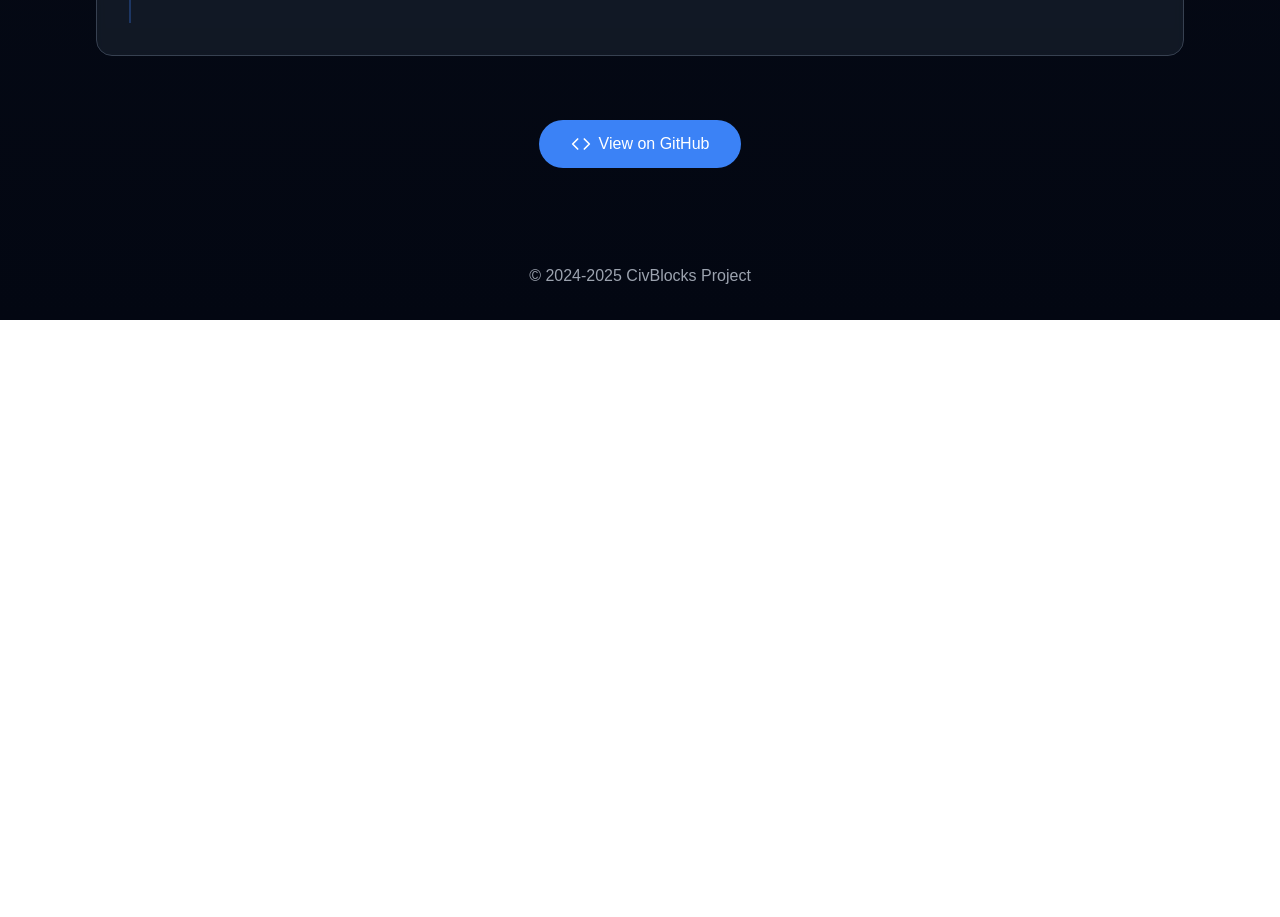
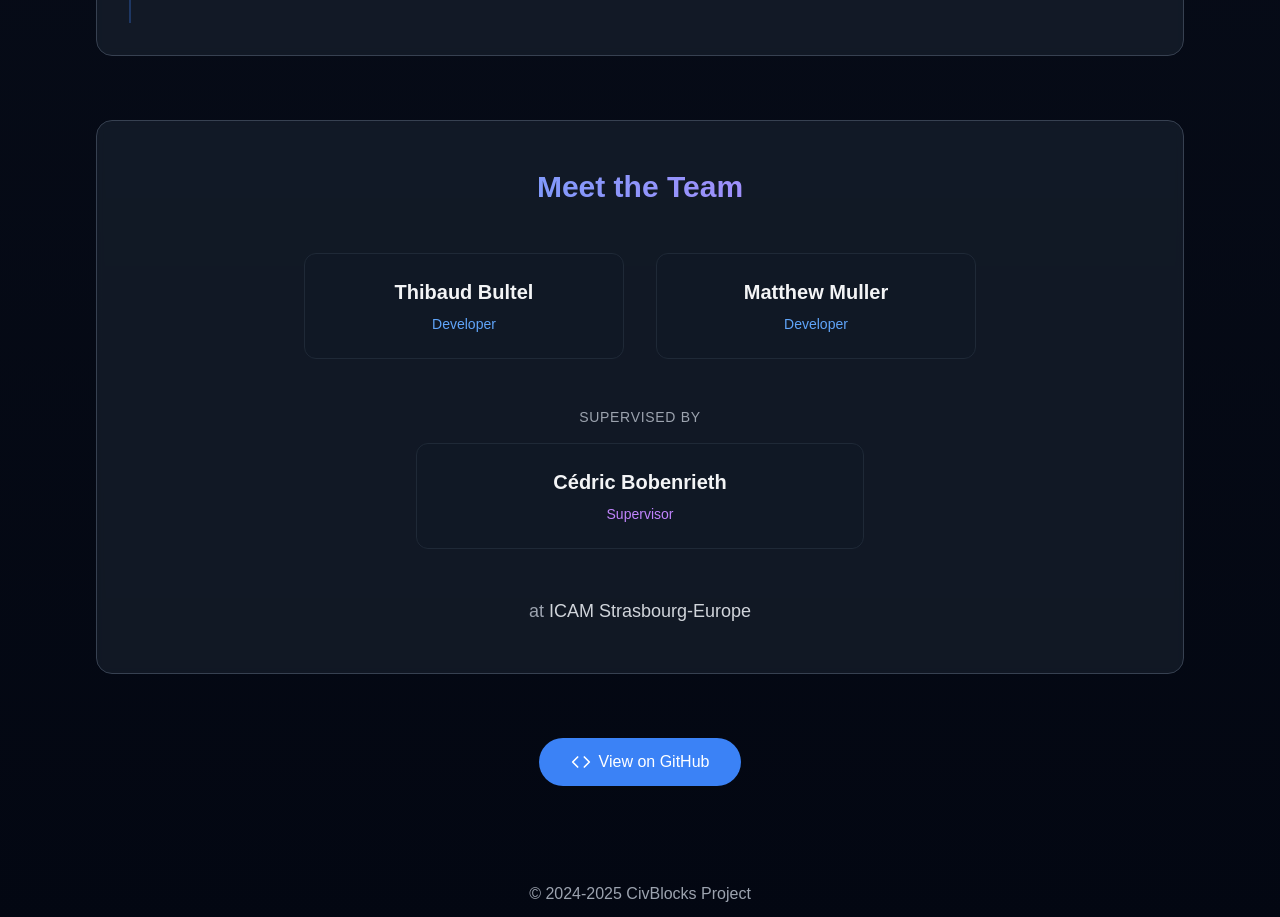
Before and after one commit to Fleymar/civblocks-frontend, a Next.js app: page / in a window 1280 px wide. Shown: the part 3240-4157 px from the top of the page. Before the commit the page ends 3560 px from the top, so only its background shows below. Built offline with nearby package versions, Linux system fonts and the light colour scheme.

Commit message:
added a team section

```diff
--- /dev/null
+++ b/src/app/TeamSection.tsx
@@ -0,0 +1,130 @@
+"use client";
+
+import { useState } from 'react';
+import { Linkedin, Github, X } from 'lucide-react';
+
+interface TeamMember {
+  id: number;
+  name: string;
+  role: string;
+  linkedin: string;
+  github: string;
+}
+
+const TeamSection = () => {
+  const [selectedMember, setSelectedMember] = useState<TeamMember | null>(null);
+
+  const team = [
+    {
+      id: 1,
+      name: "Thibaud Bultel",
+      role: "Developer",
+      linkedin: "https://www.linkedin.com/in/thibaud-bultel-ab4837222/",
+      github: "https://github.com/Fleymar"
+    },
+    {
+      id: 2,
+      name: "Matthew Muller",
+      role: "Developer",
+      linkedin: "https://www.linkedin.com/in/mtwmuller/",
+      github: "https://github.com/Peace0fCake"
+    },
+    {
+      id: 3,
+      name: "Cédric Bobenrieth",
+      role: "Supervisor",
+      linkedin: "https://www.linkedin.com/in/c%C3%A9dric-bobenrieth-a487abb8/",
+      github: "https://github.com/Ciclarion"
+    }
+  ];
+
+  return (
+    <div className="w-full bg-gray-800/50 backdrop-blur-sm p-12 rounded-2xl border border-gray-700">
+      <div className="text-center max-w-2xl mx-auto">
+        <h2 className="text-3xl font-bold bg-clip-text text-transparent bg-gradient-to-r from-blue-400 to-purple-400 mb-12">
+          Meet the Team
+        </h2>
+
+        <div className="grid grid-cols-1 gap-12">
+          {/* Developers Section */}
+          <div className="grid grid-cols-2 gap-8">
+            {team.slice(0, 2).map(member => (
+              <button
+                key={member.id}
+                onClick={() => setSelectedMember(member)}
+                className="group relative p-6 bg-gray-900/50 rounded-xl border border-gray-800 hover:border-blue-500/50 transition-all duration-300 hover:shadow-[0_0_30px_-5px_rgba(59,130,246,0.2)]"
+              >
+                <div className="absolute inset-0 bg-gradient-to-br from-blue-500/10 to-purple-500/10 rounded-xl opacity-0 group-hover:opacity-100 transition-opacity duration-300" />
+                <h3 className="text-xl font-semibold text-gray-100 mb-2 relative z-10">{member.name}</h3>
+                <p className="text-blue-400 text-sm relative z-10">{member.role}</p>
+              </button>
+            ))}
+          </div>
+
+          {/* Supervisor Section */}
+          <div className="flex flex-col items-center space-y-4">
+            <p className="text-gray-400 text-sm uppercase tracking-wider">Supervised by</p>
+            <button
+              onClick={() => setSelectedMember(team[2])}
+              className="group relative p-6 bg-gray-900/50 rounded-xl border border-gray-800 hover:border-purple-500/50 transition-all duration-300 hover:shadow-[0_0_30px_-5px_rgba(147,51,234,0.2)] w-full max-w-md"
+            >
+              <div className="absolute inset-0 bg-gradient-to-br from-purple-500/10 to-blue-500/10 rounded-xl opacity-0 group-hover:opacity-100 transition-opacity duration-300" />
+              <h3 className="text-xl font-semibold text-gray-100 mb-2 relative z-10">{team[2].name}</h3>
+              <p className="text-purple-400 text-sm relative z-10">{team[2].role}</p>
+            </button>
+          </div>
+
+          <div className="text-gray-400 text-lg">
+            at <span className="text-gray-300 font-medium">ICAM Strasbourg-Europe</span>
+          </div>
+        </div>
+      </div>
+
+      {/* Member Card Modal */}
+      {selectedMember && (
+        <div className="fixed inset-0 bg-black/60 backdrop-blur-sm flex items-center justify-center z-50 p-4"
+             onClick={(e) => e.target === e.currentTarget && setSelectedMember(null)}>
+          <div className="bg-gray-800/90 backdrop-blur-sm p-8 rounded-2xl border border-gray-700 max-w-sm w-full relative"
+               onClick={e => e.stopPropagation()}>
+            <button
+              onClick={() => setSelectedMember(null)}
+              className="absolute top-4 right-4 p-2 rounded-full bg-gray-700/50 hover:bg-gray-700 transition-colors text-gray-400 hover:text-gray-300"
+            >
+              <X className="w-5 h-5" />
+            </button>
+
+            <div className="text-center space-y-6">
+              <div>
+                <h3 className="text-2xl font-bold text-transparent bg-clip-text bg-gradient-to-r from-blue-400 to-purple-400">
+                  {selectedMember.name}
+                </h3>
+                <p className="text-gray-400 mt-2">{selectedMember.role}</p>
+              </div>
+
+              <div className="flex justify-center gap-4 pt-2">
+                <a
+                  href={selectedMember.linkedin}
+                  target="_blank"
+                  rel="noopener noreferrer"
+                  className="p-3 rounded-xl bg-blue-500/10 hover:bg-blue-500/20 transition-all duration-300 group hover:scale-105"
+                >
+                  <Linkedin className="w-6 h-6 text-blue-400 group-hover:text-blue-300" />
+                </a>
+                <a
+                  href={selectedMember.github}
+                  target="_blank"
+                  rel="noopener noreferrer"
+                  className="p-3 rounded-xl bg-purple-500/10 hover:bg-purple-500/20 transition-all duration-300 group hover:scale-105"
+                >
+                  <Github className="w-6 h-6 text-purple-400 group-hover:text-purple-300" />
+                </a>
+              </div>
+            </div>
+          </div>
+        </div>
+      )}
+    </div>
+  );
+};
+
+export default TeamSection;
--- a/src/app/page.tsx
+++ b/src/app/page.tsx
@@ -3,6 +3,7 @@ import { Brain, Bot, Code, GitBranch } from "lucide-react";
 import localFont from 'next/font/local';
 import TimelineSection from "./timelineSection";
 import GameExamplesCarousel from "./gameExamplesCarousel";
+import TeamSection from "./TeamSection";
 
 const minecraftFont = localFont({
   src: '../../public/Minecrafter-MA3Dw.ttf',
@@ -131,6 +132,9 @@ export default function Home() {
           <TimelineSection />
         </div>
 
+        {/* Team Section */}
+        <TeamSection />
+
         {/* GitHub Link */}
         <a
           href="https://github.com/Peace0fCake/CivBlocks"
```
